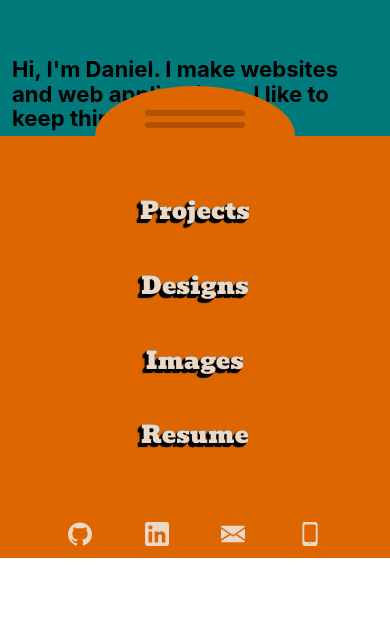
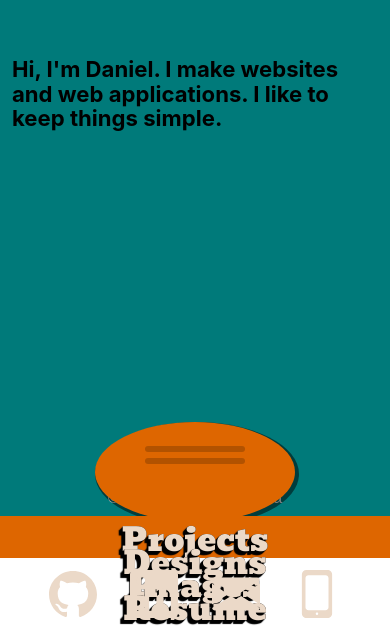
Before and after one commit to danieltichiyama/portfolio, a Gatsby site: page / in a window 390 px wide. Shown: the part 286-920 px from the top of the page. Before the commit the page ends 844 px from the top, so only its background shows below. Built offline with nearby package versions, Linux system fonts and the light colour scheme; Gatsby itself is replaced by a stand-in of ours.

Commit message:
adds tab to sm media query for navbar

```diff
--- a/src/components/Navbar/navbar.js
+++ b/src/components/Navbar/navbar.js
@@ -9,11 +9,12 @@ import PhoneIcon from "../../assets/phone.svg"
 
 const NavBar = props => {
   return (
-    <nav className={styles.Navbar}>
+    <div className={styles.container}>
       <div className={styles.tab}>
         <div className={styles.line}></div>
         <div className={styles.line}></div>
       </div>
+      <nav className={styles.Navbar}>
         <ul>
           <Link to="/projects">Projects</Link>
           <Link to="/designs">Designs</Link>
@@ -27,6 +28,7 @@ const NavBar = props => {
           <PhoneIcon />
         </ul>
       </nav>
+    </div>
   )
 }
 
--- a/src/components/Navbar/navbar.module.scss
+++ b/src/components/Navbar/navbar.module.scss
@@ -1,30 +1,30 @@
 @import "../../styles/global";
 
-.Navbar {
-  height: 10%;
-  background-color: $orange;
+.container {
+  height: 10vh;
+  display: flex;
+  flex-direction: column;
+  width: 100%;
   position: absolute;
   bottom: 0;
-  width: 100%;
-  display: flex;
-  justify-content: space-between;
+  justify-content: flex-end;
   align-items: center;
-  padding: 0 24px;
 
   .tab {
     display: none;
 
     @include sm {
-      position: absolute;
-      top: -50px;
       display: flex;
       width: 200px;
       height: 100px;
       border-radius: 50% 50%;
       background-color: $orange;
-      z-index: 0;
       flex-direction: column;
       align-items: center;
+      box-shadow: 2px 2px 0 2px rgba($color: #000000, $alpha: 0.5);
+      position: absolute;
+      bottom: 43%;
+      z-index: 0;
 
       .line {
         height: 6px;
@@ -41,10 +41,19 @@
     }
   }
 
+  .Navbar {
+    background-color: $orange;
+    width: 100%;
+    display: flex;
+    justify-content: space-between;
+    align-items: center;
+    padding: 18px 24px;
+
     @include sm {
       flex-direction: column;
       height: 50%;
       padding: 12px 24px;
+      z-index: 1;
     }
 
     ul {
@@ -95,7 +104,7 @@
       }
 
       @include sm {
-      font-size: 1.5em;
+        font-size: 2em;
       }
     }
 
@@ -106,6 +115,7 @@
       @include sm {
         width: 100%;
         justify-content: space-evenly;
+        margin-bottom: 12px;
       }
 
       svg {
@@ -119,6 +129,11 @@
           margin: 0 8px;
         }
 
+        @include sm {
+          width: 48px;
+          height: 48px;
+        }
+
         &:hover {
           cursor: pointer;
           path {
@@ -128,3 +143,4 @@
       }
     }
   }
+}
```
Lines whose indentation alone changed are shown as unchanged.
